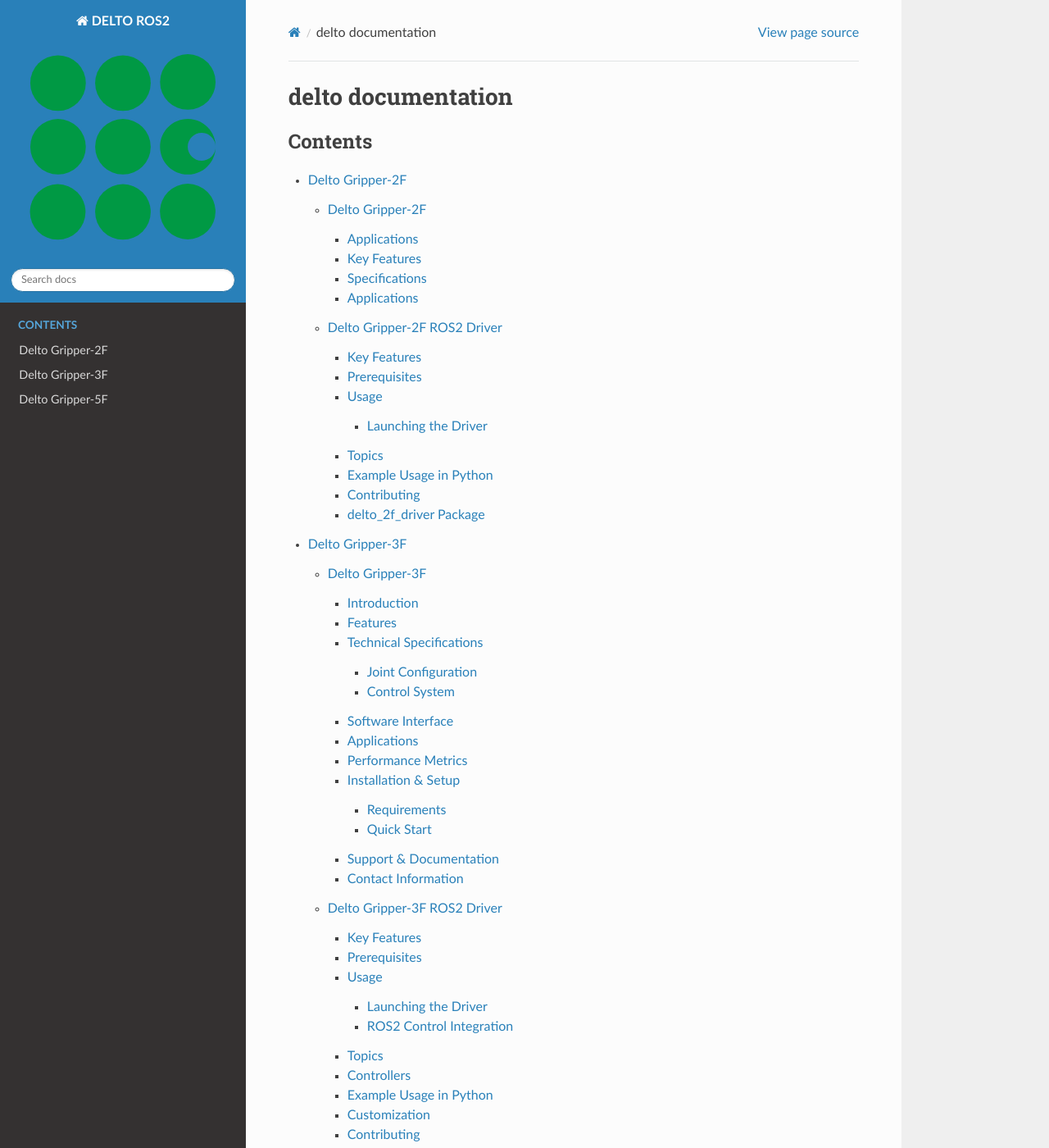
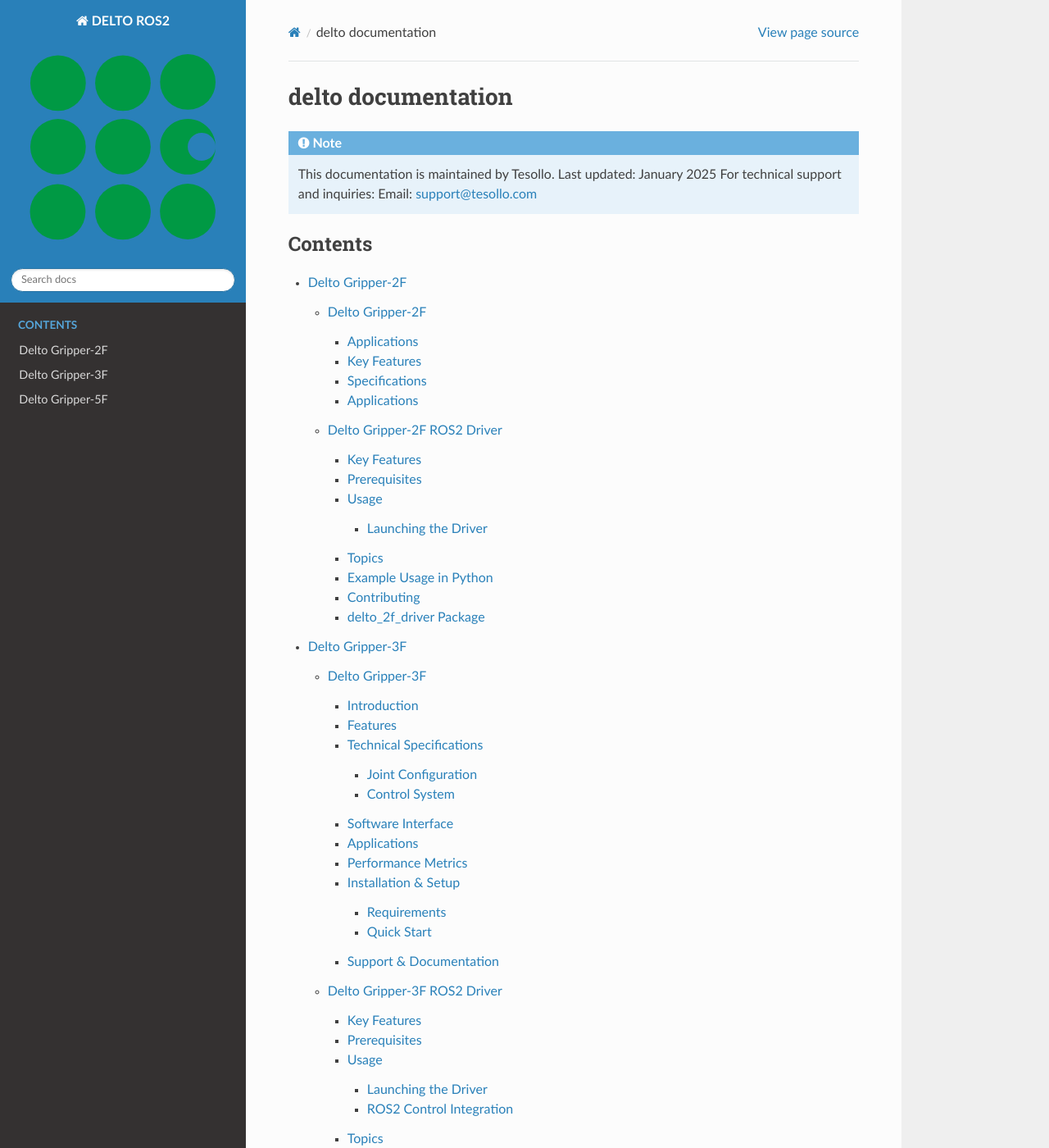
Before and after one commit to Kim-Hongcheol/test_doc, a Sphinx documentation site: the page built from docs/source/index.rst, in a window 1280 px wide and 1400 px high. Shown: the whole window at 82% size. Built offline with Sphinx 7.4.7 and the Read the Docs theme 3.1.0, drawn with Linux system fonts in a browser that asks for light colours; part of the change alters nothing that is shown.

Commit message:
change note.

```diff
--- a/docs/source/delto_3f_introduce.rst
+++ b/docs/source/delto_3f_introduce.rst
@@ -114,6 +114,3 @@ For more information:
 
 * `User Manual <https://en.tesollo.com/DG-3F>`_
 * API Documentation (Coming soon)
-
-Contact Information
-------------------------------
--- a/docs/source/index.rst
+++ b/docs/source/index.rst
@@ -5,8 +5,7 @@ delto documentation
    This documentation is maintained by Tesollo.
    Last updated: January 2025
    For technical support and inquiries:
-   :Email: support@tesollo.com
-   :Website: https://www.en.tesollo.com/
+   Email: support@tesollo.com
 
 .. toctree::
    :maxdepth: 5
```
